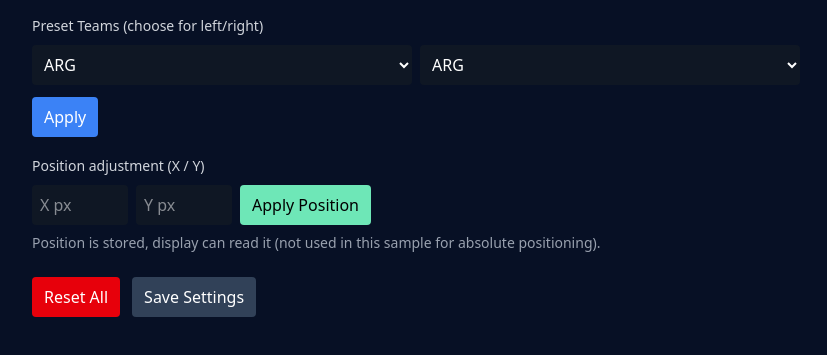
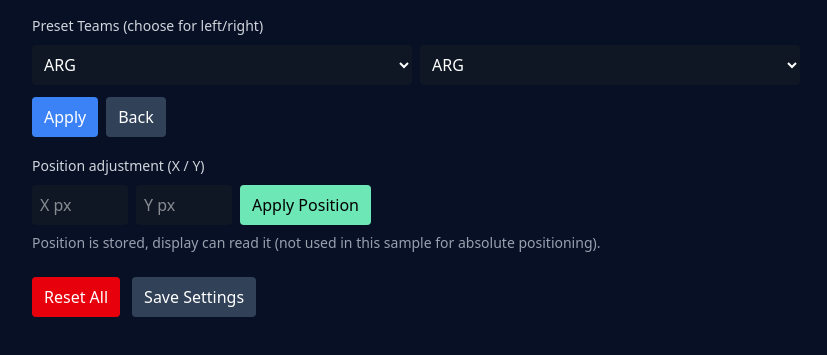
Before and after one commit to sideque/team-Hockey-Scoreboard, a plain HTML site: page settings.html in a window 1280 px wide. Shown: the part 55-410 px from the top of the page, without its empty margins (224-1051 px from the left). Drawn offline with nearby package versions, Linux system fonts and the light colour scheme.

Commit message:
Back Button

```diff
--- a/settings.html
+++ b/settings.html
@@ -18,10 +18,14 @@
                 <select id="presetA" class="p-2 bg-[#0f1724] rounded"></select>
                 <select id="presetB" class="p-2 bg-[#0f1724] rounded"></select>
             </div>
-            <div class="mt-3">
+            <div class="mt-3 flex gap-2">
                 <button id="applyPresets" class="px-3 py-2 rounded bg-[#3B82F6]">Apply</button>
+                <button id="backButton" class="px-3 py-2 rounded bg-slate-700">Back</button>
             </div>
+
         </div>
+
+
 
         <div class="mb-4">
             <label class="text-sm text-gray-300">Position adjustment (X / Y)</label>
@@ -73,7 +77,9 @@
                 st.teamB.name = qs('presetB').value;
                 save(st); alert('Applied teams.');
             });
-
+            qs('backButton').addEventListener('click', () => {
+            window.location.href = "index.html";
+            });
             qs('applyPos').addEventListener('click', () => {
                 const st = load();
                 st.position = { x: parseInt(qs('posX').value) || 0, y: parseInt(qs('posY').value) || 0 };
```
